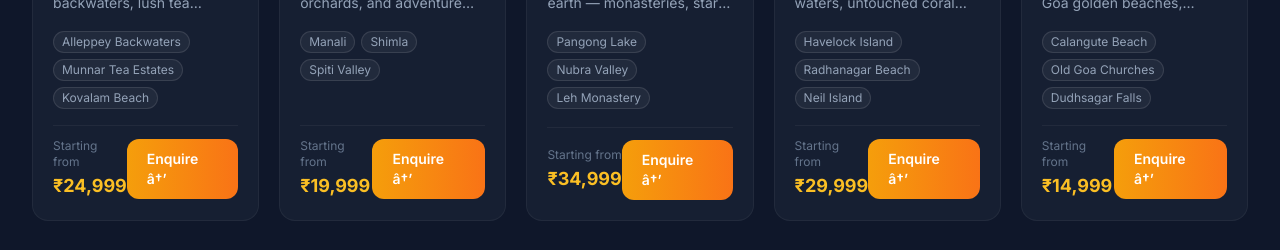
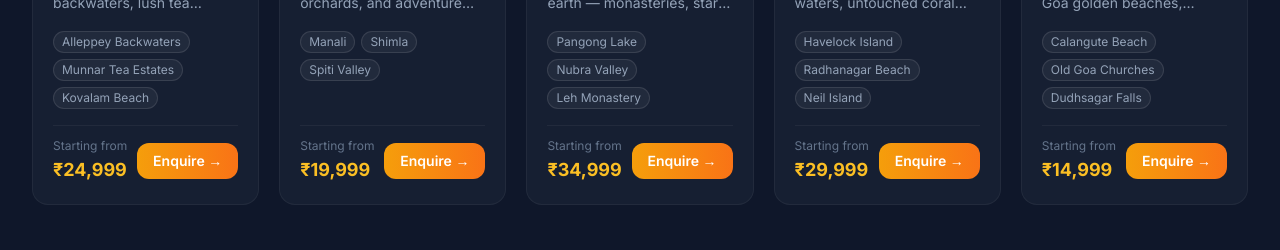
Before and after one commit to KajalDalai-309/travel-unbounded, a Next.js app: page / in a window 1280 px wide. Shown: the part 1400-1650 px from the top of the page. Built offline with nearby package versions, Linux system fonts and the light colour scheme; no server answers.

Commit message:
Fix UI: Correct Enquire button character encoding and padding

```diff
--- a/components/DestinationCard.jsx
+++ b/components/DestinationCard.jsx
@@ -59,9 +59,9 @@ export default function DestinationCard({ destination }) {
           </div>
           <Link
             href={`/contact?destination=${encodeURIComponent(name)}`}
-            className="bg-gradient-to-r from-amber-500 to-orange-500 hover:from-amber-400 hover:to-orange-400 text-white text-sm font-semibold px-5 py-2.5 rounded-xl transition-all duration-200 hover:shadow-lg hover:shadow-amber-500/30 hover:scale-105"
+            className="bg-gradient-to-r from-amber-500 to-orange-500 hover:from-amber-400 hover:to-orange-400 text-white text-sm font-semibold px-4 py-2 rounded-xl whitespace-nowrap shrink-0 transition-all duration-200 hover:shadow-lg hover:shadow-amber-500/30 hover:scale-105"
           >
-            Enquire â†’
+            Enquire &rarr;
           </Link>
         </div>
       </div>
```
